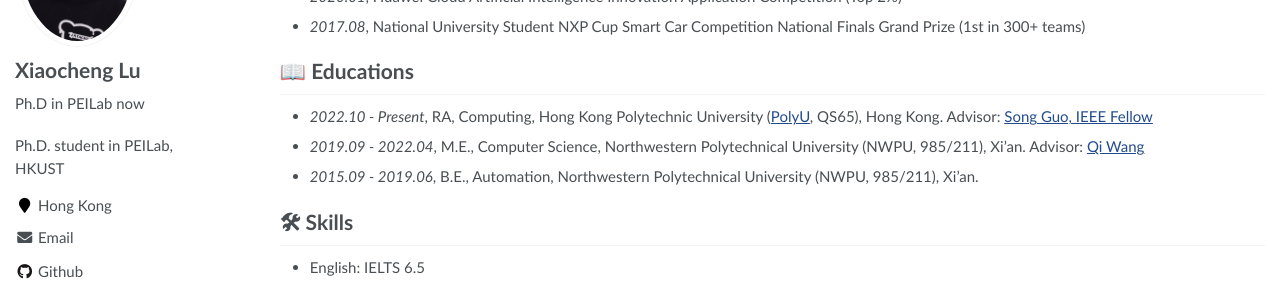
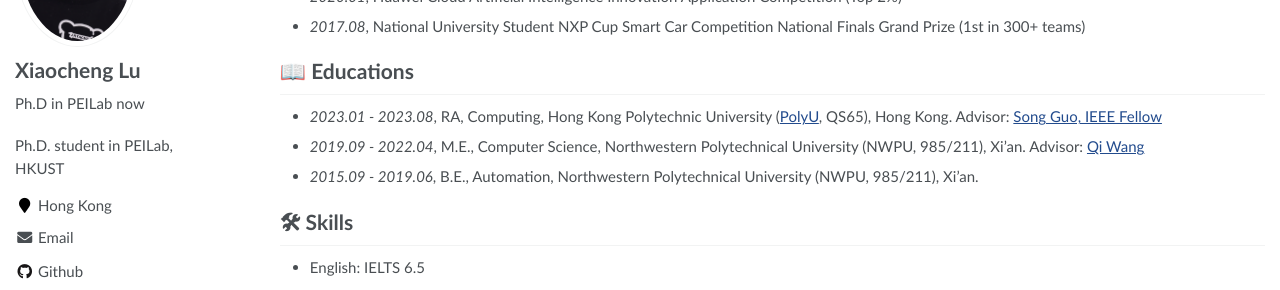
Before and after one commit to Forest-art/forest-art.github.io, a Jekyll site: the page built from _pages/about.md, in a window 1280 px wide and 900 px high, scrolled down 971 px. Shown: the part 214-504 px from the top of the window. Built offline with Jekyll 4.4.1, drawn with Linux system fonts in a browser that asks for light colours; formulas are drawn with MathJax 3.

Commit message:
Update others.md

```diff
--- a/_pages/includes/others.md
+++ b/_pages/includes/others.md
@@ -1,6 +1,6 @@
 
 # 📖 Educations
-- *2022.10 - Present*, RA, Computing, Hong Kong Polytechnic University ([PolyU](https://www.polyu.edu.hk/), QS65), Hong Kong.
+- *2023.01 - 2023.08*, RA, Computing, Hong Kong Polytechnic University ([PolyU](https://www.polyu.edu.hk/), QS65), Hong Kong.
 Advisor: [Song Guo, IEEE Fellow](https://cse.hkust.edu.hk/~songguo/)
 - *2019.09 - 2022.04*, M.E., Computer Science, Northwestern Polytechnical University (NWPU, 985/211), Xi'an. Advisor: [Qi Wang](https://crabwq.github.io/)
 - *2015.09 - 2019.06*, B.E., Automation, Northwestern Polytechnical University (NWPU, 985/211), Xi'an.
```
